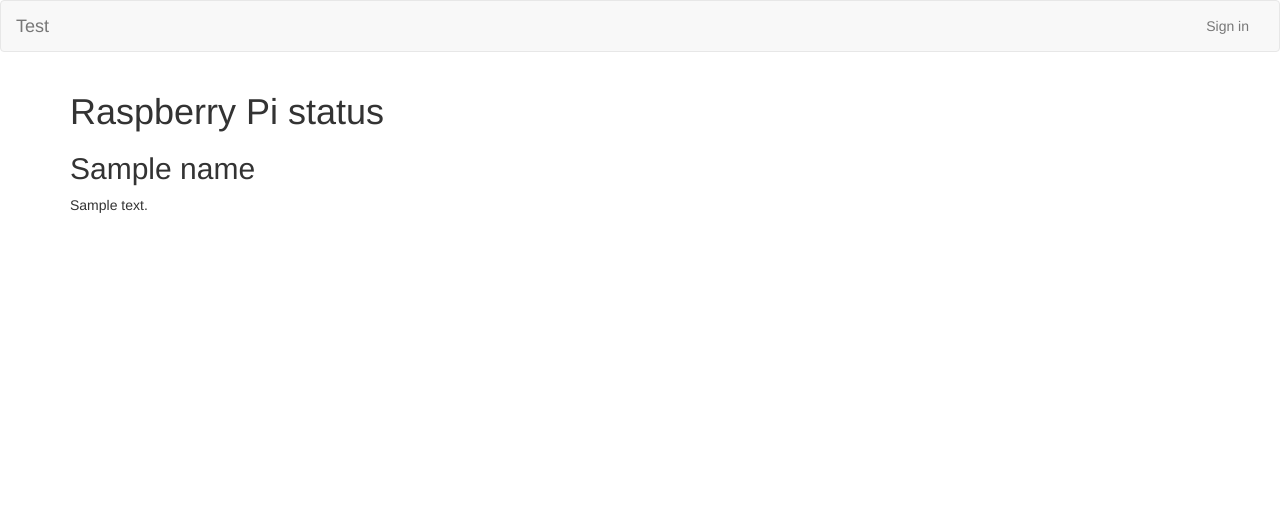
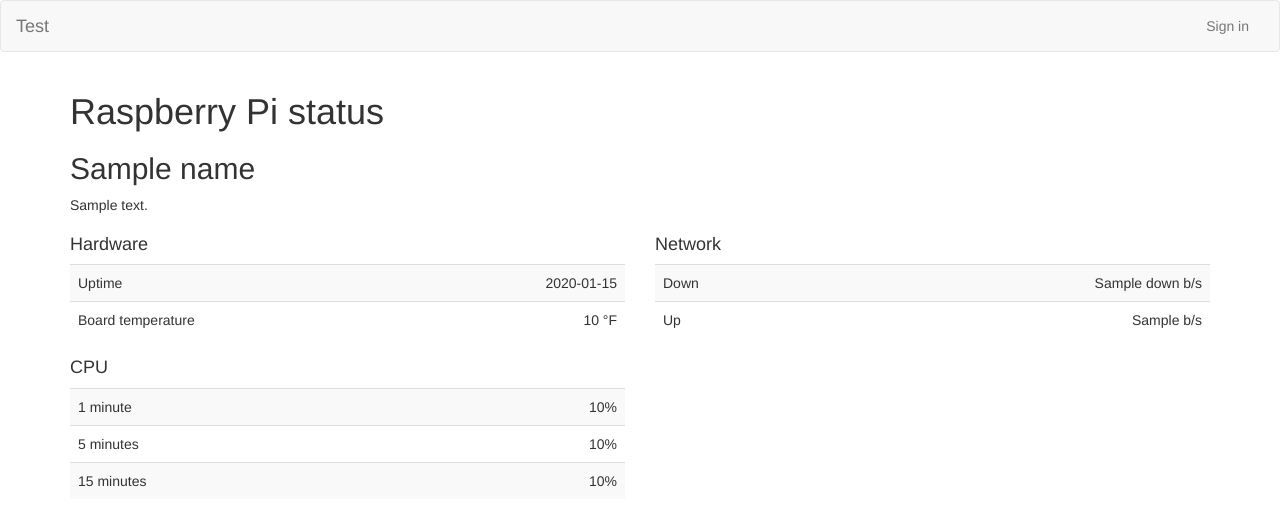
Before and after one commit to jaredharley/Raspi-dash, a Flask app: template app/templates/index.html in a window 1280 px wide. Shown: the top 526 px of the page. Run offline with Flask 2, Linux system fonts and the light colour scheme; the template is opened without the code that fills it: most values are stand-ins (such as "Sample title", 1, 10 or a date in 2020); parts of the project's set-up code (start-up, migrations or seed data) failed here and were passed over; some libraries are stand-ins or nearby versions.

Commit message:
Started building web page
Issue discovered: variables appear to be staying in memory, not updating on refresh.

```diff
--- a/app/stats.py
+++ b/app/stats.py
@@ -137,7 +137,8 @@
     memory = get_memory()
     temp_f = get_temperature('f')
     temp_c = get_temperature('c')
-    uptime = get_uptime()
+    raw_uptime = get_uptime()
+    uptime = "%dd %dh %0dm" % (raw_uptime['days'], raw_uptime['hours'], raw_uptime['minutes'])
     last_boot = get_last_boot()
     filesystem = get_filesystem()
     cpu = get_cpu()
--- a/app/templates/index.html
+++ b/app/templates/index.html
@@ -3,10 +3,36 @@
 
 {% block content %}
 <div class="row">
-	<div class="col-md-8">
+	<div class="col-md-12">
 		<h1>Raspberry Pi status</h1>
 		<h2>{{ stats.name[1] }}</h2>
 		<p>{{ stats.ip_address }}</p>
 	</div>
 </div>
+<div class="row">
+	<div class="col-sm-6">
+		<h4>Hardware</h4>
+		<table class="table table-striped">
+			<tr><td>Uptime</td>
+			<td><span class="pull-right">{{ stats.uptime }}</span></td>
+			</tr>
+			<tr><td>Board temperature</td>
+				<td><span class="pull-right">{{ stats.temp_f }} &deg;F</span></td>
+			</tr>
+		</table>
+		<h4>CPU</h4>
+		<table class="table table-striped">
+		<tr><td>1 minute</td><td><span class="pull-right">{{stats.cpu['onemin']*100}}%</span></td></tr>
+		<tr><td>5 minutes</td><td><span class="pull-right">{{stats.cpu['fivemin']*100}}%</span></td></tr>
+		<tr><td>15 minutes</td><td><span class="pull-right">{{stats.cpu['fifteenmin']*100}}%</span></td></tr>
+		</table>
+	</div>
+	<div class="col-sm-6">
+		<h4>Network</h4>
+		<table class="table table-striped">
+			<tr><td>Down</td><td><span class="pull-right">{{stats.network['down']}} b/s</span></td></tr>
+			<tr><td>Up</td><td><span class="pull-right">{{stats.network['up']}} b/s</span></td></tr>
+		</table>
+	</div>
+</div>
 {% endblock %}
```
